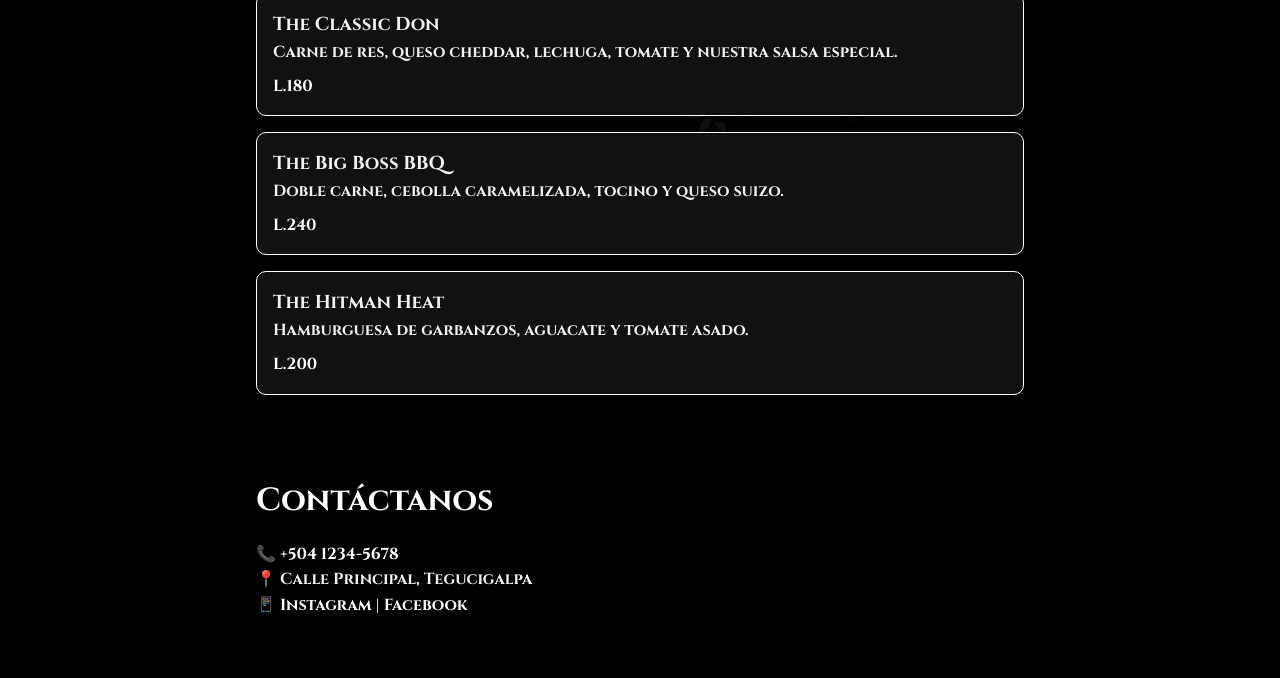
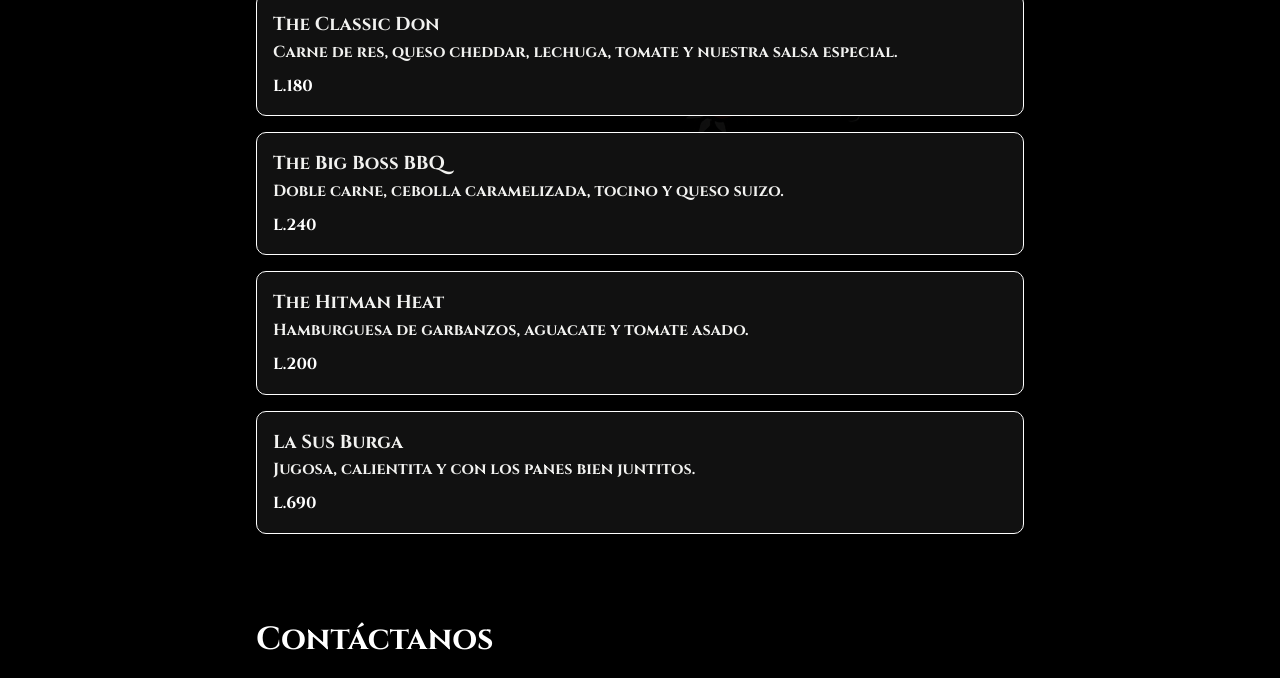
Before and after one commit to FranciscoA12/BunFather, a website: page index.html in a window 1280 px wide. Shown: the part 476-1154 px from the top of the page. Drawn offline with Linux system fonts and the light colour scheme.

Commit message:
Agregue la sus burga :v

```diff
--- a/index.html
+++ b/index.html
@@ -36,6 +36,11 @@
       <p>Hamburguesa de garbanzos, aguacate y tomate asado.</p>
       <span>L.200</span>
     </div>
+    <div class="menu-item">
+      <h3>La Sus Burga</h3>
+      <p>Jugosa, calientita y con los panes bien juntitos.</p>
+      <span>L.690</span>
+    </div>
   </section>
 
   <section id="contacto" class="section">
```
